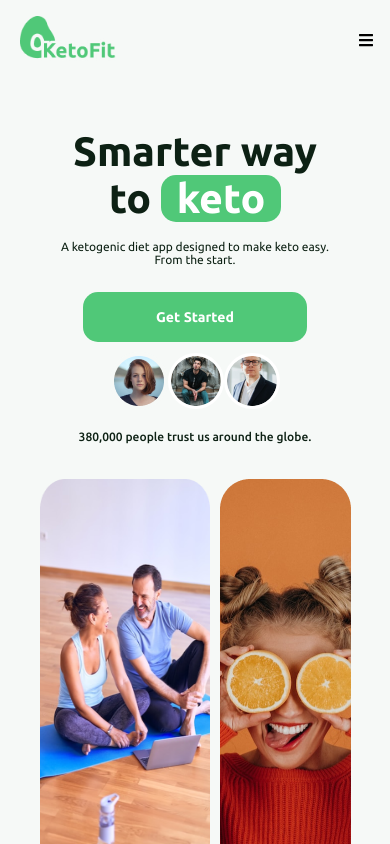
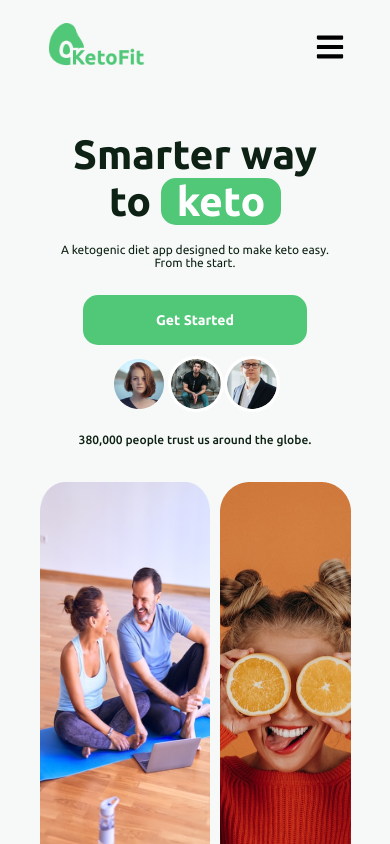
Before and after one commit to QASIMMIRZA-007/ketofit-app, a React (Vite) app: page / in a window 390 px wide. Shown: the top 844 px of the page. Built offline with nearby package versions, Linux system fonts and the light colour scheme; a web font is replaced by a local one.

Commit message:
changes updated

```diff
--- a/src/Components/Navbar/Navbar.css
+++ b/src/Components/Navbar/Navbar.css
@@ -2,7 +2,9 @@
   display: flex;
   justify-content: space-between;
   align-items: center;
-  padding: 1rem;
+  padding: 10px 45px 0px 45px;
+
+
 }
 
 .menu-btn {
@@ -50,6 +52,7 @@
 .menu-btn {
   cursor: pointer;
   display: none;
+  font-size: 30px;
 }
 
 .menu-btn-burger {
@@ -64,6 +67,9 @@
   .menu-btn {
     display: block;
   }
+  .navbar{
+    height: 10vh;
+  }
   ul{
 	padding-left: 0;
   }
@@ -73,6 +79,7 @@
 
   .btn{
 	width: 40%;
+  margin-top: 12px;
   }
 
   .nav-list {
```
Also changed, not shown: src/Components/Navbar/Navbar.jsx (+0 -41 lines), vite.svg (deleted).
